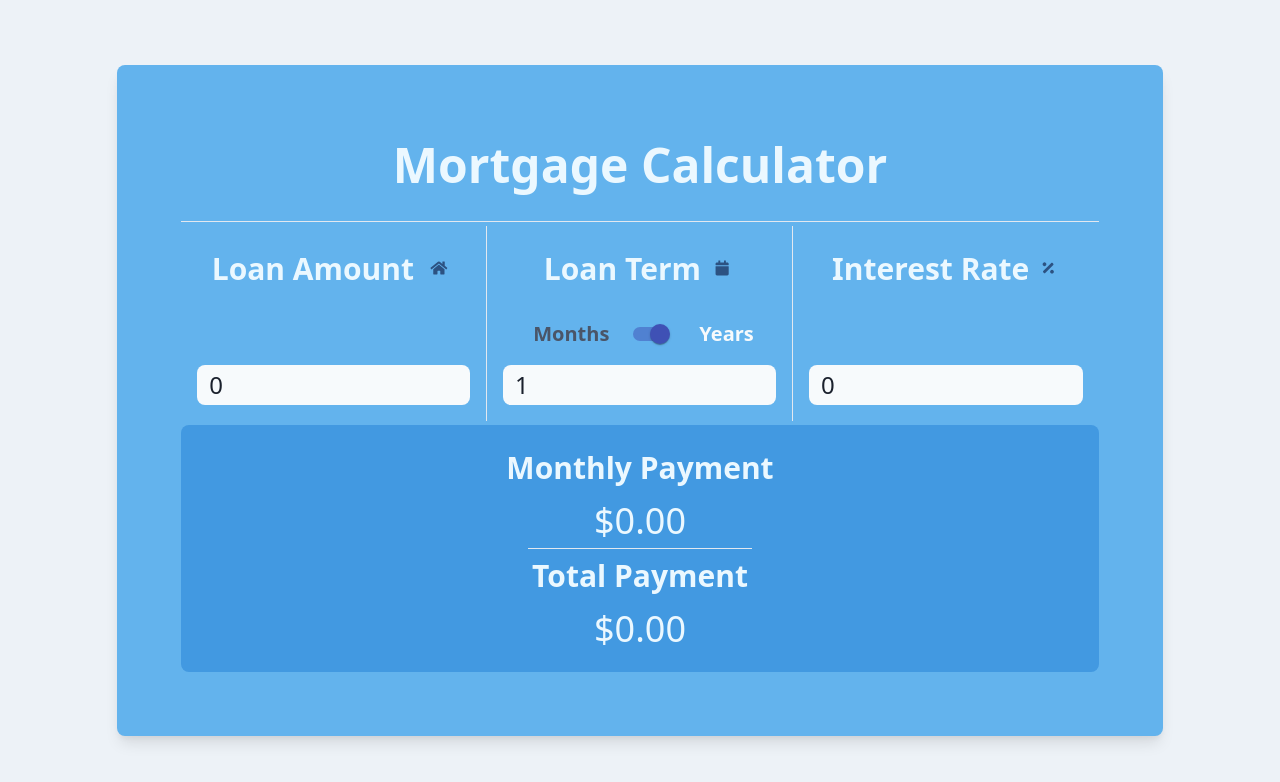
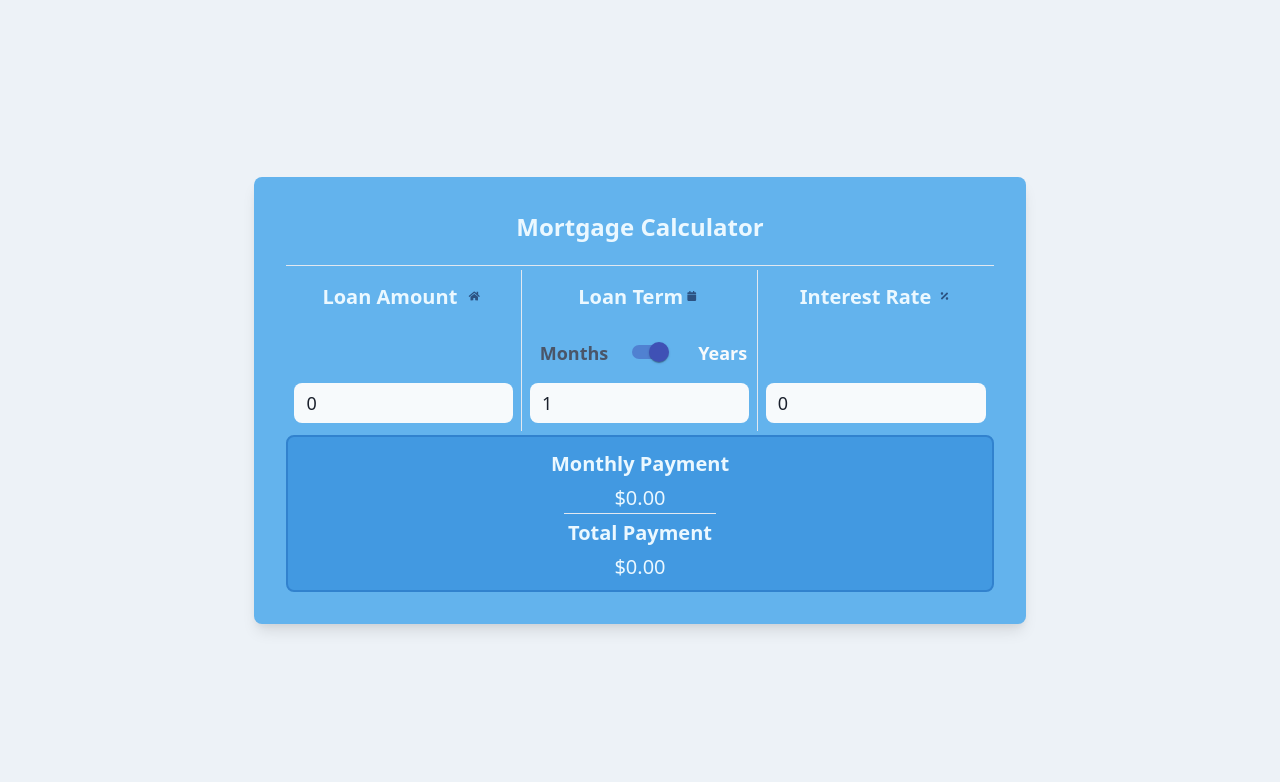
Before and after one commit to mshecket/mortgage-calculator, a React (Create React App) app: page / in a window 1280 px wide. Shown: the top 782 px of the page. Built offline with nearby package versions, Linux system fonts and the light colour scheme.

Commit message:
Last push didn't push everything?

```diff
--- a/public/index.html
+++ b/public/index.html
@@ -3,10 +3,7 @@
   <head>
     <title>Mortgage Calculator</title>
     <script src="src/index.js"></script>
-    <link
-      href="https://fonts.googleapis.com/css?family=Lato&display=swap"
-      rel="stylesheet"
-    />
+    <meta name="viewport" content="width=device-width, initial-scale=1.0">
     <link rel="icon"
       type="image/png"
       href="home.png">
--- a/src/App.js
+++ b/src/App.js
@@ -28,7 +28,7 @@ function App() {
         break;
       case "loanTerm":
         setLoanTerm(
-          Math.min(5000, Math.max(0, Math.abs(parseInt(event.target.value))))
+          Math.min(5000, Math.max(1, Math.abs(parseInt(event.target.value) || 1)))
         );
         break;
       case "interestRate":
@@ -65,18 +65,18 @@ function App() {
     });
 
   return (
-    <div className="flex justify-center items-center bg-gray-200 h-screen">
+    <div className="flex justify-center items-center bg-gray-200 w-screen h-screen sm:w-auto">
       <div
         id="mainContent"
-        className="w-full h-full md:h-auto md:w-auto bg-blue-400 text-blue-100 m-4 p-16 flex flex-col items-center justify-center font-sans md:rounded-lg md:shadow-lg space-y-1"
+        className="bg-blue-400 text-blue-100 sm:m-4 sm:p-8 flex flex-col items-center justify-center font-sans sm:rounded-lg sm:shadow-lg space-y-1"
       >
-        <h1 className="text-5xl font-bold font-sans border-b w-full text-center pb-5">
+        <h1 className="text-2xl font-bold font-sans border-b w-full text-center pb-5">
           Mortgage Calculator
         </h1>
-        <div id="entryBoxes" className="flex flex-col md:flex-row md:flex-wrap">
+        <div id="entryBoxes" className="flex flex-col sm:flex-row">
           <div
             id="loanAmountBox"
-            className="flex flex-col w-full md:w-1/3 h-auto justify-between items-center border-b md:border-r md:border-b-0 p-4"
+            className="flex flex-col w-full sm:w-1/3 sm:h-auto justify-between items-center border-b sm:border-r sm:border-b-0 p-2"
           >
             <label htmlFor="loanAmount" id="loanAmountLabel">
               Loan Amount{" "}
@@ -114,11 +114,11 @@ function App() {
           </div>
           <div
             id="loanTermBox"
-            className="flex flex-col w-full md:w-1/3 h-auto justify-between items-center border-b md:border-r md:border-b-0 p-4"
+            className="flex flex-col w-full sm:w-1/3 sm:h-auto justify-between items-center border-b sm:border-r sm:border-b-0 p-2"
           >
-            <label id="loanTermLabel" htmlFor="loanTerm">
-              Loan Term{" "}
-              <FontAwesomeIcon
+            <label id="loanTermLabel" htmlFor="loanTerm"><div className="flex flex-row flex-no-wrap justify-evenly items-center">
+              <div>Loan Term</div>
+              <div><FontAwesomeIcon
                 id="calendar"
                 className="icon"
                 icon={monthsOrYears ? faCalendar : faCalendarAlt}
@@ -142,7 +142,7 @@ function App() {
                     ) +
                     ")",
                 }}
-              />
+              /></div></div>
             </label>
             <div
               id="monthsOrYearsSelection"
@@ -184,7 +184,7 @@ function App() {
           </div>
           <div
             id="interestRateBox"
-            className="flex flex-col w-auto md:w-1/3 h-auto justify-between items-center p-4"
+            className="flex flex-col w-full sm:w-1/3 sm:h-auto justify-between items-center p-2"
           >
             <label id="interestRateLabel" htmlFor="interestRate">
               Interest Rate{" "}
@@ -223,10 +223,10 @@ function App() {
         </div>
         <div
           id="outputBox"
-          className="flex flex-col w-full justify-center items-center bg-blue-500 rounded-lg p-4 m-4"
+          className="flex flex-col w-full justify-center items-center bg-blue-500 border-blue-600 border-2 rounded-lg p-2 m-2"
         >
           <label id="monthlyPaymentLabel">Monthly Payment</label>
-          <div id="monthlyPaymentOutput" className="text-4xl select-all">
+          <div id="monthlyPaymentOutput" className="text-xl select-all">
             {currencyFormat(
               monthlyPayment(
                 validateDollarAmount(loanAmount),
@@ -240,7 +240,7 @@ function App() {
           <label className="border-t" id="totalPaymentLabel">
             Total Payment
           </label>
-          <div id="totalPaymentOutput" className="text-4xl select-all">
+          <div id="totalPaymentOutput" className="text-xl select-all">
             {currencyFormat(
               (monthsOrYears ? loanTerm * 12 : loanTerm) *
                 monthlyPayment(
--- a/src/tailwind.css
+++ b/src/tailwind.css
@@ -3,17 +3,17 @@
 @tailwind components;
 
 #mainContent label {
-    @apply text-3xl mx-2 p-1 font-bold select-none;
+    @apply text-xl mx-2 p-1 font-bold select-none;
 }
 
 #mainContent input {
 
-    @apply h-10 w-full mx-2 text-2xl mt-3 p-3 bg-gray-100 text-gray-900 rounded-lg;
+    @apply h-10 w-full mx-2 text-lg mt-3 p-3 bg-gray-100 text-gray-900 rounded-lg;
 }
 
 #monthsOrYearsSelection label {
 
-    @apply text-xl ml-4 mt-5 p-1 transition-colors duration-300;
+    @apply text-lg ml-4 mt-5 p-1 transition-colors duration-300;
 }
 
 .icon {
```
